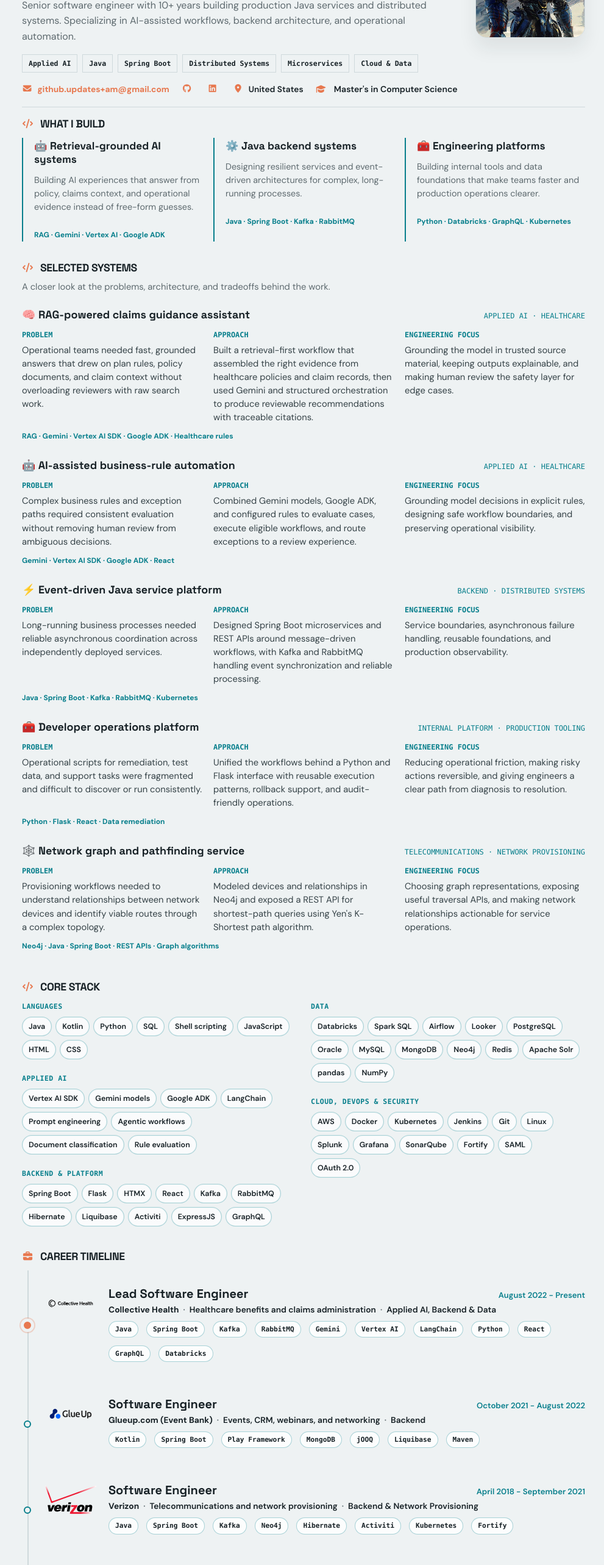
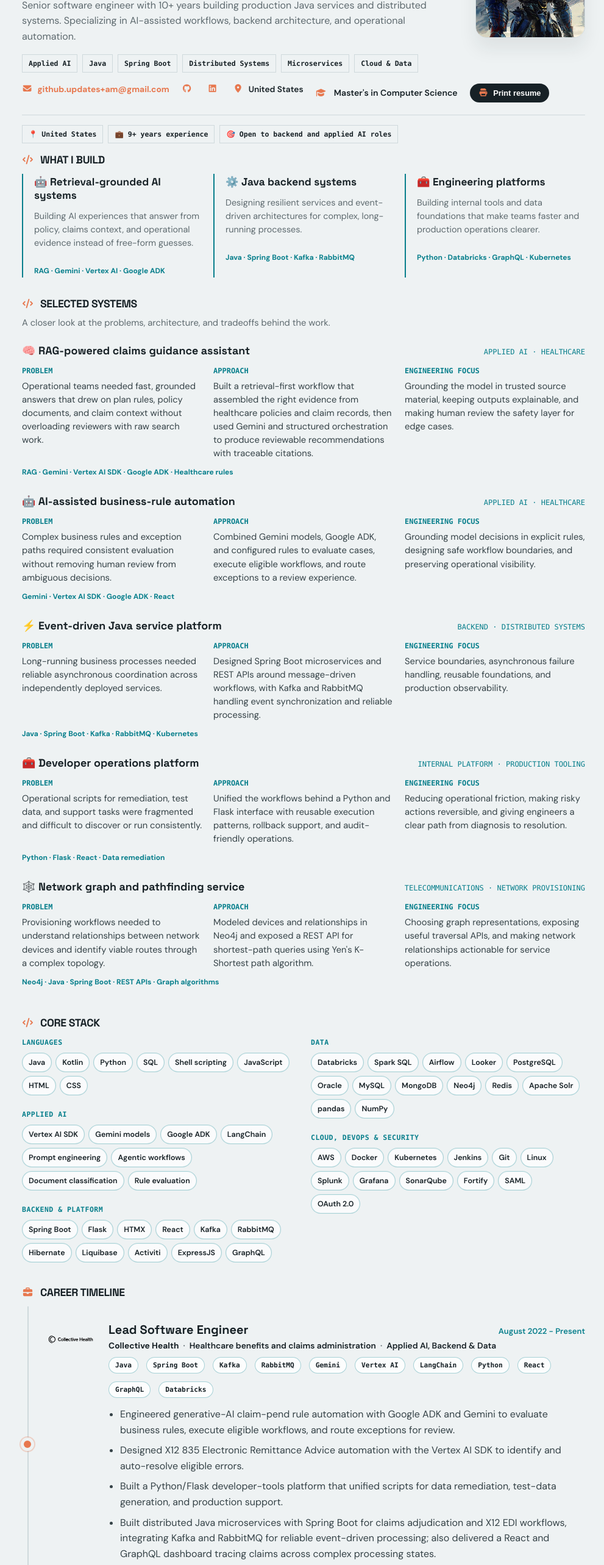
Before and after one commit to reddysainathn/reddysainathn.github.io, a React (Vite) app: page / in a window 1280 px wide. Shown: the part 200-2766 px from the top of the page at 61% size, without its empty margins (142-1133 px from the left). Built offline with nearby package versions, Linux system fonts and the light colour scheme.

Commit message:
Add recruiter essentials: impact bullets, print resume, SEO, snapshot

```diff
--- a/index.html
+++ b/index.html
@@ -4,11 +4,28 @@
     <meta charset="utf-8" />
     <link rel="icon" href="./favicon2.svg" />
     <meta name="viewport" content="width=device-width, initial-scale=1" />
-    <meta name="theme-color" content="#000000" />
+    <meta name="theme-color" content="#087f8c" />
     <meta
       name="description"
-      content="Web site created using create-react-app"
+      content="Sainath — Senior Software Engineer with 10+ years building production Java services, distributed systems, and applied AI workflows."
     />
+    <link rel="canonical" href="https://reddysainathn.github.io/" />
+    <meta property="og:type" content="website" />
+    <meta property="og:site_name" content="Sainath — Senior Software Engineer" />
+    <meta property="og:title" content="Sainath — Senior Software Engineer | Java & Applied AI" />
+    <meta
+      property="og:description"
+      content="10+ years building production Java services and distributed systems, now specializing in applied AI workflows and backend architecture."
+    />
+    <meta property="og:url" content="https://reddysainathn.github.io/" />
+    <meta property="og:image" content="https://reddysainathn.github.io/images/profile-photo.jpg" />
+    <meta name="twitter:card" content="summary" />
+    <meta name="twitter:title" content="Sainath — Senior Software Engineer | Java & Applied AI" />
+    <meta
+      name="twitter:description"
+      content="10+ years building production Java services and distributed systems, now specializing in applied AI workflows and backend architecture."
+    />
+    <meta name="twitter:image" content="https://reddysainathn.github.io/images/profile-photo.jpg" />
     <link rel="apple-touch-icon" href="./logo192.png" />
     <link rel="manifest" href="./manifest.json" />
     <!-- Fonts: preconnect + display=swap instead of render-blocking CSS @import -->
@@ -29,7 +46,10 @@
     </script>
     <!-- Cloudflare Web Analytics - deferred -->
     <script defer src="https://static.cloudflareinsights.com/beacon.min.js" data-cf-beacon='{"token": "6c5895f235c9492e8324e34b5563c72d"}'></script>
-    <title>Sainath</title>
+    <title>Sainath — Senior Software Engineer | Java & Applied AI</title>
+    <script type="application/ld+json">
+      {"@context":"https://schema.org","@type":"Person","name":"Sainath","jobTitle":"Senior Software Engineer","url":"https://reddysainathn.github.io/","sameAs":["https://github.com/reddysainathn","https://www.linkedin.com/in/reddysainathn/"],"knowsAbout":["Java","Spring Boot","Applied AI","Distributed Systems","Microservices"]}
+    </script>
   </head>
   <body>
     <noscript>You need to enable JavaScript to run this app.</noscript>
--- a/src/App.jsx
+++ b/src/App.jsx
@@ -1,6 +1,7 @@
 import './styles/App.css';
 import resumeData from './content/resumeData.json';
 import Hero from './components/Hero';
+import Snapshot from './components/Snapshot';
 import Expertise from './components/Expertise';
 import SelectedWork from './components/SelectedWork';
 import Skills from './components/Skills';
@@ -12,6 +13,7 @@
   return (
     <div className="portfolio">
       <Hero data={data} />
+      <Snapshot data={data} />
       <Expertise specialties={data.specialties} />
       <SelectedWork work={data.selectedWork} />
       <Skills skills={data.skills} />
--- a/src/components/Experience.jsx
+++ b/src/components/Experience.jsx
@@ -16,6 +16,11 @@
           <div className="timeline-tech" aria-label={`${job.company} technologies`}>
             {(job.technologies || []).map(technology => <span key={technology}>{technology}</span>)}
           </div>
+          {!job.hideResponsibilities && Array.isArray(job.responsibilities) && job.responsibilities.length > 0 && (
+            <ul className="responsibilities-list">
+              {job.responsibilities.map((item, i) => <li key={i}>{item}</li>)}
+            </ul>
+          )}
         </div>
       </article>
     ))}
--- a/src/components/Hero.jsx
+++ b/src/components/Hero.jsx
@@ -1,7 +1,7 @@
 import React, { useState } from 'react';
 import { FontAwesomeIcon } from '@fortawesome/react-fontawesome';
 import { faGithub, faLinkedin } from '@fortawesome/free-brands-svg-icons';
-import { faEnvelope, faGraduationCap, faLocationDot } from '@fortawesome/free-solid-svg-icons';
+import { faEnvelope, faGraduationCap, faLocationDot, faPrint } from '@fortawesome/free-solid-svg-icons';
 
 const FALLBACK_IMAGE = '/images/profile-fallback.svg';
 
@@ -25,7 +25,7 @@
             </span>}
           </div>
           <p className="headline">{data.headline}</p>
-          <div className="availability-badge">Open to backend and applied AI roles</div>
+          {data.availability && <div className="availability-badge">{data.availability}</div>}
           <p className="intro-copy">{data.intro}</p>
           <div className="focus-tags" aria-label="Core engineering strengths">
             {(data.focusAreas || []).map(area => <span key={area}>{area}</span>)}
@@ -49,7 +49,8 @@
         <a href={data.github} target="_blank" rel="noopener noreferrer" aria-label="GitHub profile" title="GitHub"><FontAwesomeIcon icon={faGithub} /></a>
         <a href={data.linkedin} target="_blank" rel="noopener noreferrer" aria-label="LinkedIn profile" title="LinkedIn"><FontAwesomeIcon icon={faLinkedin} /></a>
         <span><FontAwesomeIcon icon={faLocationDot} /> {data.location}</span>
-        <span className="education-inline"><FontAwesomeIcon icon={faGraduationCap} /><span>{data.education.degree}</span></span>
+        <span className="education-inline"><FontAwesomeIcon icon={faGraduationCap} /><span>{[data.education.degree, data.education.school].filter(Boolean).join(' · ')}</span></span>
+        <button type="button" className="print-button no-print" onClick={() => window.print()}><FontAwesomeIcon icon={faPrint} /> Print resume</button>
       </div>
     </section>
   );
--- a/src/components/SelectedWork.jsx
+++ b/src/components/SelectedWork.jsx
@@ -15,6 +15,11 @@
             <div><b>Engineering focus</b><p>{project.focus}</p></div>
             <span className="work-stack">{project.stack}</span>
           </div>
+          {Array.isArray(project.links) && project.links.length > 0 && (
+            <div className="work-links">
+              {project.links.map(link => <a key={link.href} href={link.href} target="_blank" rel="noopener noreferrer">{link.label}</a>)}
+            </div>
+          )}
         </article>
       ))}
     </div>
--- /dev/null
+++ b/src/components/Snapshot.jsx
@@ -0,0 +1,28 @@
+const yearsOfExperience = (experience = []) => {
+  const years = (Array.isArray(experience) ? experience : [])
+    .map(job => new Date(job.startDate).getFullYear())
+    .filter(year => Number.isFinite(year));
+  if (years.length === 0) return null;
+  return new Date().getFullYear() - Math.min(...years);
+};
+
+const Snapshot = ({ data }) => {
+  const years = yearsOfExperience(data.experience);
+  const items = [
+    data.location && `📍 ${data.location}`,
+    Number.isFinite(years) && years > 0 && `💼 ${years}+ years experience`,
+    data.availability && `🎯 ${data.availability}`,
+    data.workAuthorization && `🛂 ${data.workAuthorization}`,
+    data.remotePreference && `🏠 ${data.remotePreference}`,
+  ].filter(Boolean);
+
+  if (items.length === 0) return null;
+
+  return (
+    <div className="focus-tags snapshot" aria-label="At a glance">
+      {items.map(item => <span key={item}>{item}</span>)}
+    </div>
+  );
+};
+
+export default Snapshot;
--- a/src/content/resumeData.json
+++ b/src/content/resumeData.json
@@ -9,6 +9,9 @@
   "headline": "Java backend systems and applied AI workflows.",
   "intro": "Senior software engineer with 10+ years building production Java services and distributed systems. Specializing in AI-assisted workflows, backend architecture, and operational automation.",
   "location": "United States",
+  "availability": "Open to backend and applied AI roles",
+  "workAuthorization": "",
+  "remotePreference": "",
   "profileImage": "/images/profile-photo.jpg",
   "email": "github.updates+am@gmail.com",
   "github": "https://github.com/reddysainathn",
@@ -75,6 +78,7 @@
   ],
   "education": {
     "degree": "Master's in Computer Science",
+    "school": "",
     "graduationDate": "September 2015",
     "gpa": "3.6"
   },
--- a/src/styles/App.css
+++ b/src/styles/App.css
@@ -105,3 +105,17 @@
   .skills-grid { column-count: 1; }
   .contact-links { gap: 12px 20px; }
 }
+.print-button { background: var(--ink); border: 0; border-radius: 999px; color: #fff; cursor: pointer; font-size: .8rem; font-weight: 700; padding: 8px 14px; }
+.print-button:hover { opacity: .85; }
+.work-links { display: flex; flex-wrap: wrap; gap: 8px 16px; margin-top: 10px; }
+.work-links a { font-size: .82rem; font-weight: 700; }
+@media print {
+  .no-print { display: none !important; }
+  body { background: #fff; }
+  .portfolio { max-width: 100%; padding: 0; }
+  .profile-image { box-shadow: none; }
+  .section-block { padding: 10px 0; }
+  a { color: #000; text-decoration: none; }
+  .contact-links a[href^="http"]:after { content: " (" attr(href) ")"; font-weight: 400; }
+  .experience-card, .work-item { break-inside: avoid; }
+}
```
